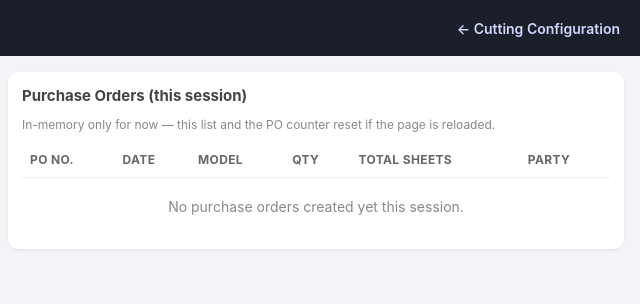
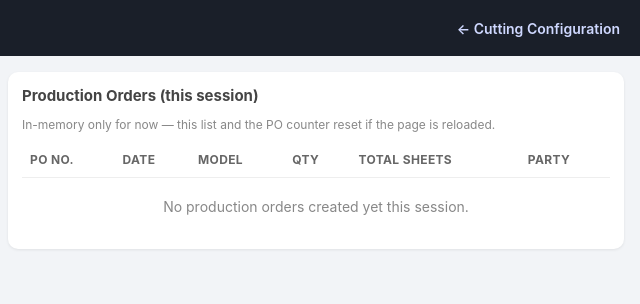
Before and after one commit to shahlivingo-glitch/Production, a plain HTML site: page frontend/orders.html in a window 1280 px wide. Shown: the top 304 px of the page, 640-1280 px from the left. Drawn offline with Linux system fonts and the light colour scheme; no server answers.

Commit message:
Fix wording: Production Order, not Purchase Order
Co-Authored-By: Claude Sonnet 5 <noreply@anthropic.com>

```diff
--- a/frontend/orders.html
+++ b/frontend/orders.html
@@ -56,7 +56,7 @@
     </div>
 
     <div class="column po-table-col">
-      <h2>Purchase Orders (this session)</h2>
+      <h2>Production Orders (this session)</h2>
       <div class="section-hint">In-memory only for now — this list and the PO counter reset if the page is reloaded.</div>
       <div style="overflow-x:auto;">
         <table class="po-table">
@@ -66,7 +66,7 @@
           <tbody id="po-table-body"></tbody>
         </table>
       </div>
-      <div id="po-table-empty" class="empty-state">No purchase orders created yet this session.</div>
+      <div id="po-table-empty" class="empty-state">No production orders created yet this session.</div>
     </div>
   </div>
 
```
